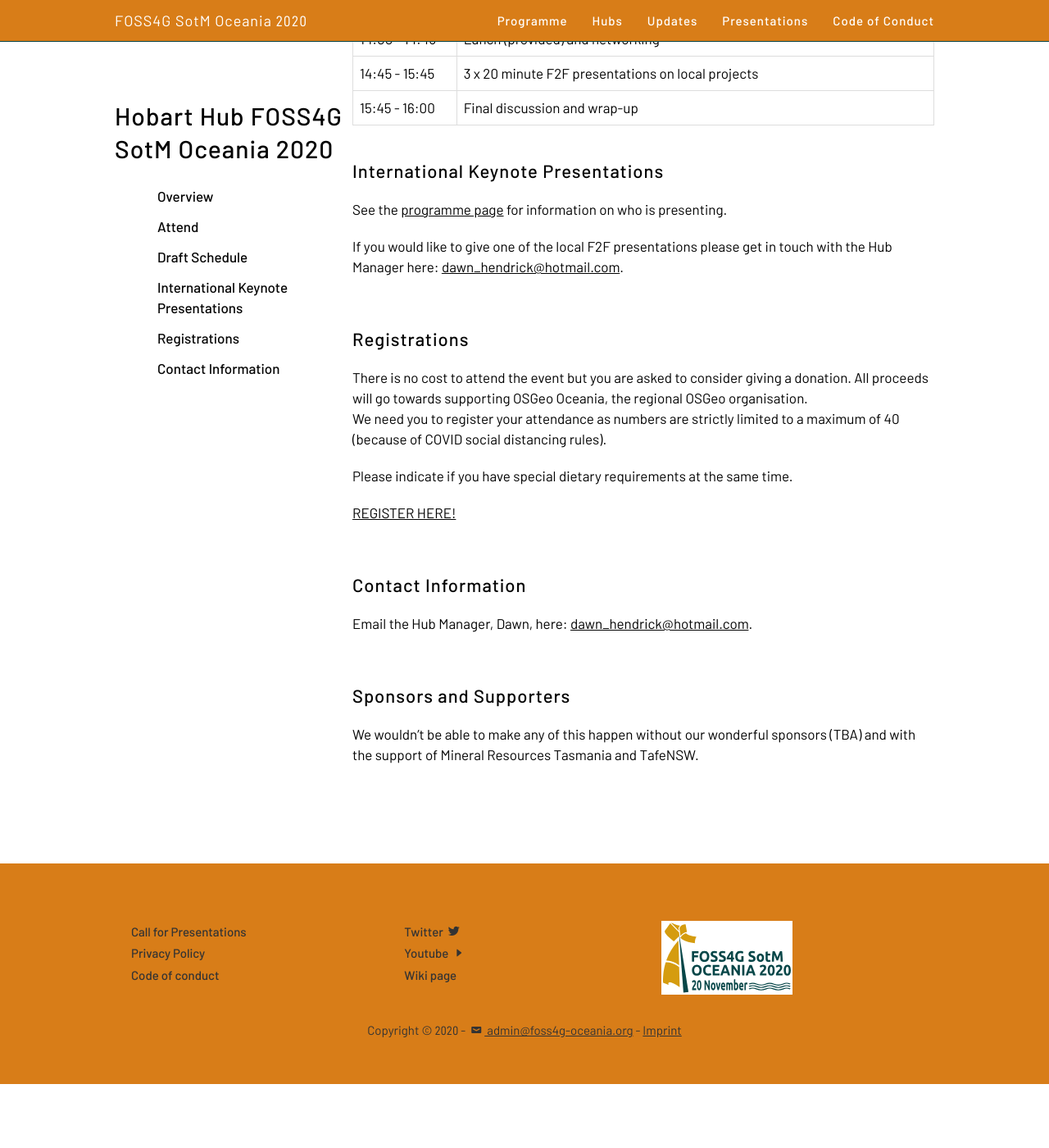
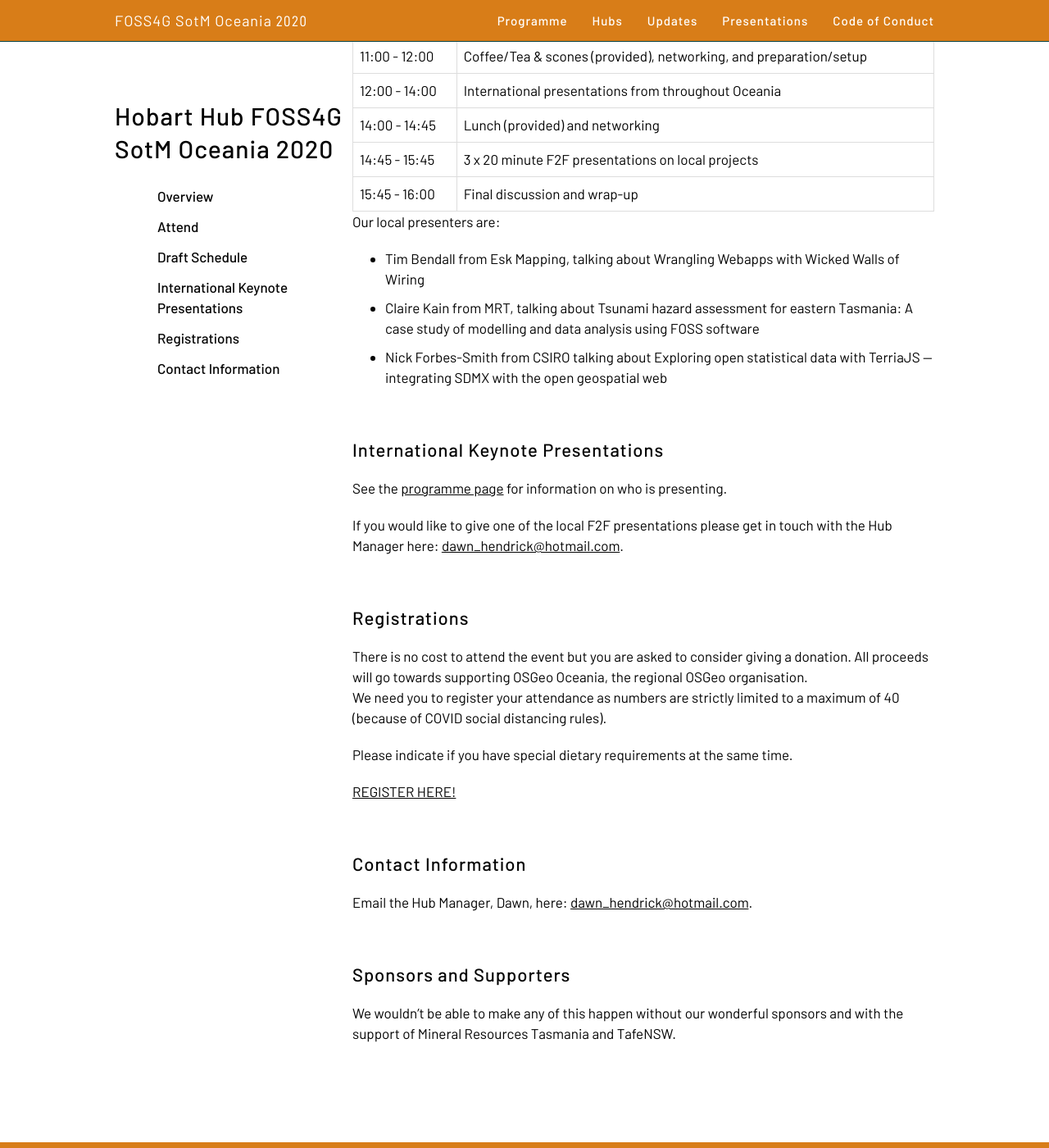
Before and after one commit to osgeo-oceania/foss4g-sotm-oceania-2020, a Jekyll site: the page built from hubs/hobart/index.md, in a window 1280 px wide and 1400 px high, scrolled down 1916 px. Shown: the whole window at 82% size. Built offline with Jekyll 4.4.1, drawn with Linux system fonts in a browser that asks for light colours; before the commit the page ends 3238 px from its top, so only the background shows below that; some of the changed text lies outside the part shown.

Commit message:
Update Hobart details with presenters

```diff
--- a/hubs/hobart/index.md
+++ b/hubs/hobart/index.md
@@ -19,7 +19,7 @@
 
 Watch this space for information updates.
 
-## FOSS4G SotM Oceania - may sound complicated. So here is what it means.
+## FOSS4G SotM Oceania - may sound complicated. So here is what it means
 
 'Free and Open Source Software for Geospatial' or FOSS4G if you are a fan of efficiency (we are) is the name given to the conferences of the Open Source Geospatial Foundation (OSGeo). OSGeo is a non-profit organisation with a mission to foster and promote the adoption of open source geospatial technology. All of this is done within the broader context of open source software philosophy and participatory community driven development.
 
@@ -30,6 +30,10 @@
 ### What can I expect
 
 FOSS4G SotM Oceania belongs to you! It's the chance to come together as a community to share knowledge and experience through conference sessions, technical workshops, and social events. The topics will be wide ranging and the attendees will be users, creators, business, academics, community mappers and government.
+
+### Where is it
+
+The Hobart Hub will be at MRT, 30 Gordons Hill Rd, Rosny Park, Tasmania, Australia 7018.
 
 ### Who is going to be there
 
@@ -57,6 +61,12 @@
 | 14:45 - 15:45 | 3 x 20 minute F2F presentations on local projects |
 | 15:45 - 16:00 | Final discussion and wrap-up |
 
+Our local presenters are:
+
+* **Tim Bendall** from Esk Mapping, talking about Wrangling Webapps with Wicked Walls of Wiring
+* **Claire Kain** from MRT, talking about Tsunami hazard assessment for eastern Tasmania: A case study of modelling and data analysis using FOSS software
+* **Nick Forbes-Smith** from CSIRO talking about Exploring open statistical data with TerriaJS — integrating SDMX with the open geospatial web
+
 ## International Keynote Presentations
 
 See the [programme page](https://2020.foss4g-oceania.org/programme/) for information on who is presenting.
@@ -78,4 +88,4 @@
 
 ## Sponsors and Supporters
 
-We wouldn't be able to make any of this happen without our wonderful sponsors (TBA) and with the support of Mineral Resources Tasmania and TafeNSW.
+We wouldn't be able to make any of this happen without our wonderful sponsors and with the support of Mineral Resources Tasmania and TafeNSW.
```
